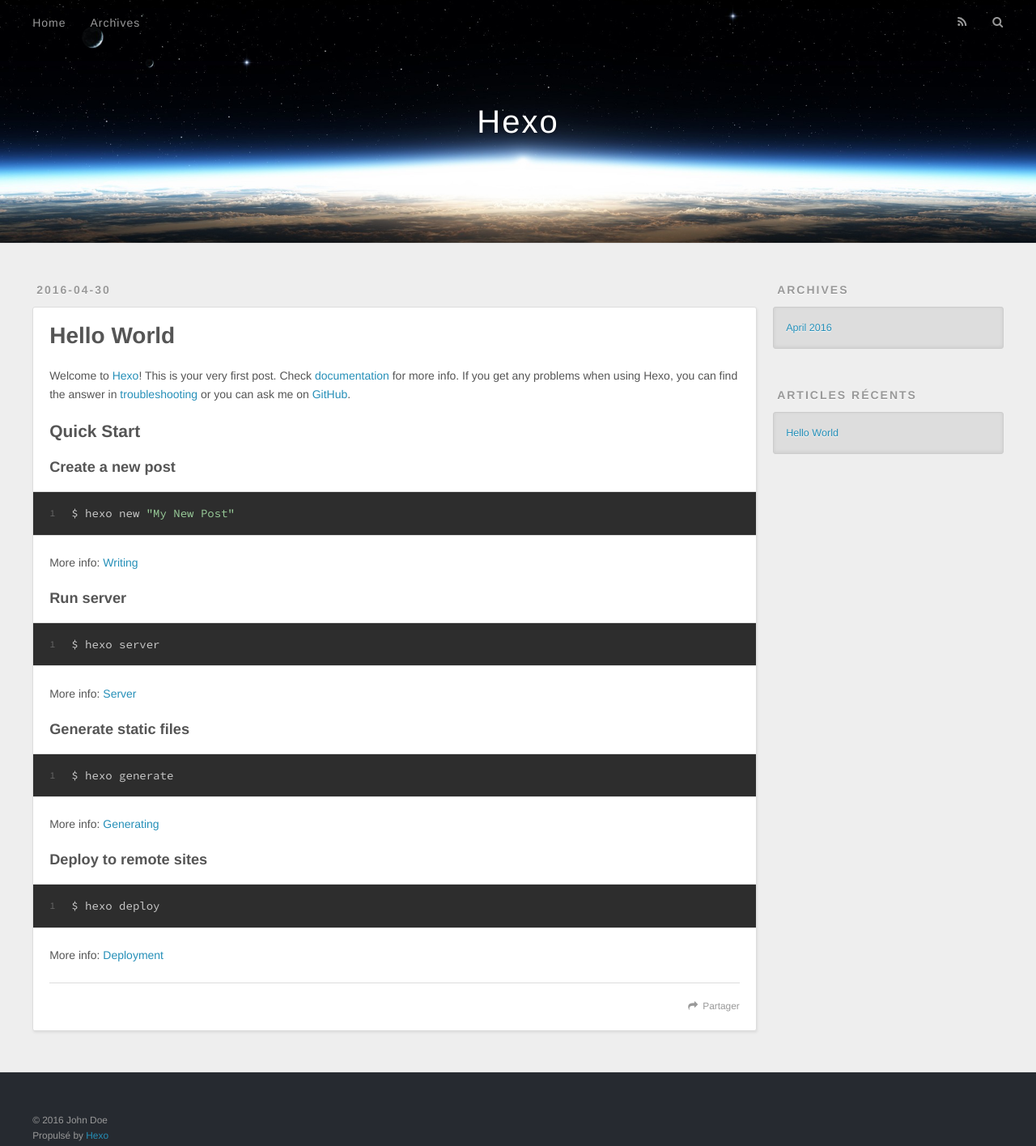
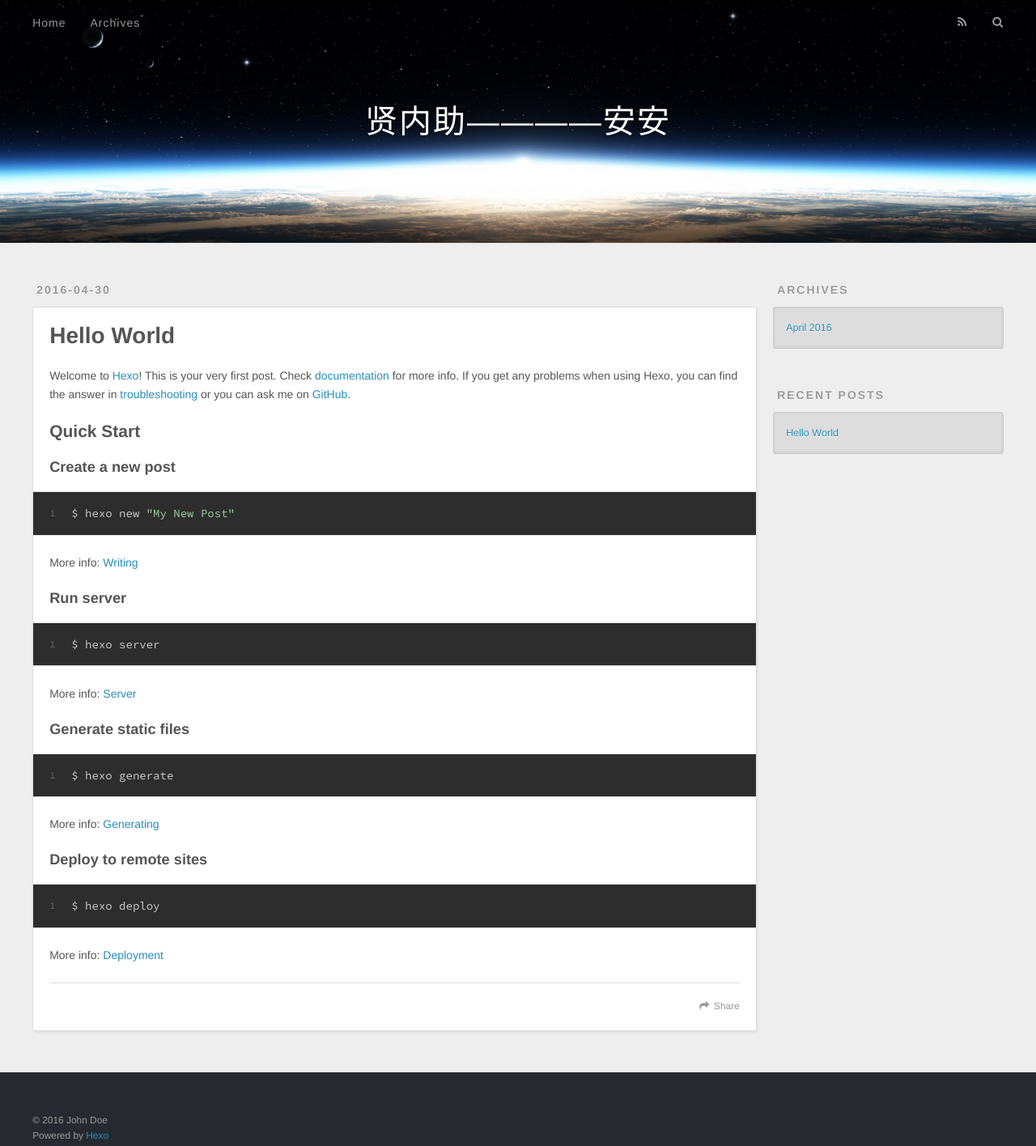
Before and after one commit to jwsoblk/jwsoblk.github.io, a plain HTML site: page index.html in a window 1280 px wide. Shown: the whole page at 81% size. Drawn offline with nearby package versions, Linux system fonts and the light colour scheme.

Commit message:
Site updated: 2016-04-30 15:39:11

```diff
--- a/2016/04/30/hello-world/index.html
+++ b/2016/04/30/hello-world/index.html
@@ -3,14 +3,14 @@
 <head>
   <meta charset="utf-8">
 
-  <title>Hello World | Hexo</title>
+  <title>Hello World | 贤内助————安安</title>
   <meta name="viewport" content="width=device-width, initial-scale=1, maximum-scale=1">
   <meta name="description" content="Welcome to Hexo! This is your very first post. Check documentation for more info. If you get any problems when using Hexo, you can find the answer in troubleshooting or you can ask me on GitHub.
 Quick">
 <meta property="og:type" content="article">
 <meta property="og:title" content="Hello World">
 <meta property="og:url" content="http://yoursite.com/2016/04/30/hello-world/index.html">
-<meta property="og:site_name" content="Hexo">
+<meta property="og:site_name" content="贤内助————安安">
 <meta property="og:description" content="Welcome to Hexo! This is your very first post. Check documentation for more info. If you get any problems when using Hexo, you can find the answer in troubleshooting or you can ask me on GitHub.
 Quick">
 <meta property="og:updated_time" content="2016-04-30T06:57:04.487Z">
@@ -19,7 +19,7 @@
 <meta name="twitter:description" content="Welcome to Hexo! This is your very first post. Check documentation for more info. If you get any problems when using Hexo, you can find the answer in troubleshooting or you can ask me on GitHub.
 Quick">
 
-    <link rel="alternate" href="/atom.xml" title="Hexo" type="application/atom+xml">
+    <link rel="alternate" href="/atom.xml" title="贤内助————安安" type="application/atom+xml">
 
 
     <link rel="icon" href="/favicon.png">
@@ -40,7 +40,7 @@
   <div id="header-outer" class="outer">
     <div id="header-title" class="inner">
       <h1 id="logo-wrap">
-        <a href="/" id="logo">Hexo</a>
+        <a href="/" id="logo">贤内助————安安</a>
       </h1>
 
     </div>
@@ -55,9 +55,9 @@
       </nav>
       <nav id="sub-nav">
 
-          <a id="nav-rss-link" class="nav-icon" href="/atom.xml" title="Flux RSS"></a>
+          <a id="nav-rss-link" class="nav-icon" href="/atom.xml" title="RSS Feed"></a>
 
-        <a id="nav-search-btn" class="nav-icon" title="Rechercher"></a>
+        <a id="nav-search-btn" class="nav-icon" title="Search"></a>
       </nav>
       <div id="search-form-wrap">
         <form action="//google.com/search" method="get" accept-charset="UTF-8" class="search-form"><input type="search" name="q" results="0" class="search-form-input" placeholder="Search"><button type="submit" class="search-form-submit">&#xF002;</button><input type="hidden" name="sitesearch" value="http://yoursite.com"></form>
@@ -101,7 +101,7 @@
 
     </div>
     <footer class="article-footer">
-      <a data-url="http://yoursite.com/2016/04/30/hello-world/" data-id="cinmtzw6f00007cuigxpri8iz" class="article-share-link">Partager</a>
+      <a data-url="http://yoursite.com/2016/04/30/hello-world/" data-id="cinmtzw6f00007cuigxpri8iz" class="article-share-link">Share</a>
 
 
     </footer>
@@ -135,7 +135,7 @@
 
 
   <div class="widget-wrap">
-    <h3 class="widget-title">Articles récents</h3>
+    <h3 class="widget-title">Recent Posts</h3>
     <div class="widget">
       <ul>
 
@@ -156,7 +156,7 @@
   <div class="outer">
     <div id="footer-info" class="inner">
       &copy; 2016 John Doe<br>
-      Propulsé by <a href="http://hexo.io/" target="_blank">Hexo</a>
+      Powered by <a href="http://hexo.io/" target="_blank">Hexo</a>
     </div>
   </div>
 </footer>
--- a/atom.xml
+++ b/atom.xml
@@ -1,6 +1,6 @@
 <?xml version="1.0" encoding="utf-8"?>
 <feed xmlns="http://www.w3.org/2005/Atom">
-  <title>Hexo</title>
+  <title>贤内助————安安</title>
 
   <link href="/atom.xml" rel="self"/>
 
--- a/index.html
+++ b/index.html
@@ -3,19 +3,19 @@
 <head>
   <meta charset="utf-8">
 
-  <title>Hexo</title>
+  <title>贤内助————安安</title>
   <meta name="viewport" content="width=device-width, initial-scale=1, maximum-scale=1">
   <meta name="description">
 <meta property="og:type" content="website">
-<meta property="og:title" content="Hexo">
+<meta property="og:title" content="贤内助————安安">
 <meta property="og:url" content="http://yoursite.com/index.html">
-<meta property="og:site_name" content="Hexo">
+<meta property="og:site_name" content="贤内助————安安">
 <meta property="og:description">
 <meta name="twitter:card" content="summary">
-<meta name="twitter:title" content="Hexo">
+<meta name="twitter:title" content="贤内助————安安">
 <meta name="twitter:description">
 
-    <link rel="alternate" href="/atom.xml" title="Hexo" type="application/atom+xml">
+    <link rel="alternate" href="/atom.xml" title="贤内助————安安" type="application/atom+xml">
 
 
     <link rel="icon" href="/favicon.png">
@@ -36,7 +36,7 @@
   <div id="header-outer" class="outer">
     <div id="header-title" class="inner">
       <h1 id="logo-wrap">
-        <a href="/" id="logo">Hexo</a>
+        <a href="/" id="logo">贤内助————安安</a>
       </h1>
 
     </div>
@@ -51,9 +51,9 @@
       </nav>
       <nav id="sub-nav">
 
-          <a id="nav-rss-link" class="nav-icon" href="/atom.xml" title="Flux RSS"></a>
+          <a id="nav-rss-link" class="nav-icon" href="/atom.xml" title="RSS Feed"></a>
 
-        <a id="nav-search-btn" class="nav-icon" title="Rechercher"></a>
+        <a id="nav-search-btn" class="nav-icon" title="Search"></a>
       </nav>
       <div id="search-form-wrap">
         <form action="//google.com/search" method="get" accept-charset="UTF-8" class="search-form"><input type="search" name="q" results="0" class="search-form-input" placeholder="Search"><button type="submit" class="search-form-submit">&#xF002;</button><input type="hidden" name="sitesearch" value="http://yoursite.com"></form>
@@ -99,7 +99,7 @@
 
     </div>
     <footer class="article-footer">
-      <a data-url="http://yoursite.com/2016/04/30/hello-world/" data-id="cinmtzw6f00007cuigxpri8iz" class="article-share-link">Partager</a>
+      <a data-url="http://yoursite.com/2016/04/30/hello-world/" data-id="cinmtzw6f00007cuigxpri8iz" class="article-share-link">Share</a>
 
 
     </footer>
@@ -134,7 +134,7 @@
 
 
   <div class="widget-wrap">
-    <h3 class="widget-title">Articles récents</h3>
+    <h3 class="widget-title">Recent Posts</h3>
     <div class="widget">
       <ul>
 
@@ -155,7 +155,7 @@
   <div class="outer">
     <div id="footer-info" class="inner">
       &copy; 2016 John Doe<br>
-      Propulsé by <a href="http://hexo.io/" target="_blank">Hexo</a>
+      Powered by <a href="http://hexo.io/" target="_blank">Hexo</a>
     </div>
   </div>
 </footer>
```
Also changed, not shown: archives/2016/04/index.html (+10 -10 lines), archives/2016/index.html (+10 -10 lines), archives/index.html (+10 -10 lines).
